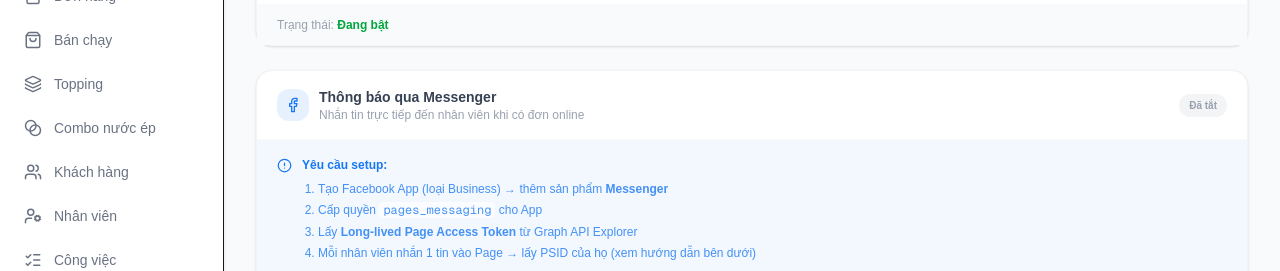
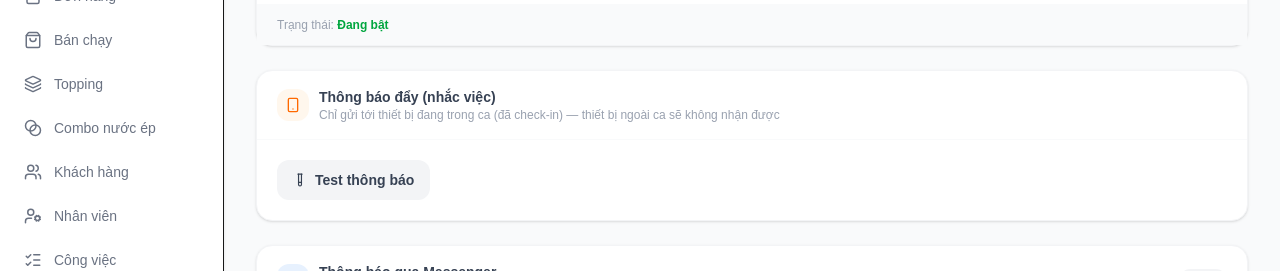
Before and after one commit to Pinlo754/hayla_caphe, a Next.js app: page /admin/settings in a window 1280 px wide. Shown: the part 208-479 px from the top of the page. Built offline with nearby package versions, Linux system fonts and the light colour scheme; no server answers; the database is empty; sample sign-in values are in the browser's storage; what @elevenlabs/react would draw is missing.

Commit message:
notification

```diff
--- a/src/app/admin/(protected)/settings/page.tsx
+++ b/src/app/admin/(protected)/settings/page.tsx
@@ -5,7 +5,7 @@ import { getPosSettings, updatePosSettings } from '@/app/lib/firebaseSettings';
 import { getFacebookConfig, saveFacebookConfig } from '@/app/lib/firebaseFacebookNotify';
 import {
   Download, Loader2, Check, Facebook, Bell, BellOff,
-  TestTube, Eye, EyeOff, Save, AlertCircle, Plus, X, UserCircle2,
+  TestTube, Eye, EyeOff, Save, AlertCircle, Plus, X, UserCircle2, Smartphone,
 } from 'lucide-react';
 
 export default function AdminSettingsPage() {
@@ -98,6 +98,32 @@ export default function AdminSettingsPage() {
     }
   };
 
+  // ── Push notification (FCM) test — chỉ gửi tới thiết bị đang trong ca ──
+  const [pushTesting, setPushTesting] = useState(false);
+  const [pushResult, setPushResult] = useState<{ ok: boolean; msg: string } | null>(null);
+
+  const handlePushTest = async () => {
+    setPushTesting(true);
+    setPushResult(null);
+    try {
+      const res = await fetch('/api/test-notification', { method: 'POST' });
+      const data = await res.json();
+      if (!res.ok) {
+        setPushResult({ ok: false, msg: data.error ?? 'Lỗi không xác định' });
+      } else if (data.reason === 'no active shifts') {
+        setPushResult({ ok: false, msg: 'Không có thiết bị nào đang trong ca (chưa check-in) để gửi.' });
+      } else if (data.reason === 'no FCM tokens for active shifts') {
+        setPushResult({ ok: false, msg: `${data.deviceCount} thiết bị đang trong ca nhưng chưa đăng ký nhận thông báo.` });
+      } else {
+        setPushResult({ ok: true, msg: `Đã gửi tới ${data.sent}/${data.total} thiết bị đang trong ca.` });
+      }
+    } catch (e) {
+      setPushResult({ ok: false, msg: e instanceof Error ? e.message : 'Lỗi kết nối' });
+    } finally {
+      setPushTesting(false);
+    }
+  };
+
   const handleFbTest = async () => {
     setTesting(true);
     setTestResult(null);
@@ -178,6 +204,36 @@ export default function AdminSettingsPage() {
               {posLoading ? '...' : autoDownload ? 'Đang bật' : 'Đã tắt'}
             </span>
           </p>
+        </div>
+      </div>
+
+      {/* ── Push notification (FCM) test section ───────────────────── */}
+      <div className="bg-white rounded-2xl border border-gray-100 shadow-sm divide-y divide-gray-50">
+        <div className="px-5 py-4 flex items-center gap-2.5">
+          <div className="w-8 h-8 bg-orange-50 rounded-xl flex items-center justify-center">
+            <Smartphone size={16} className="text-orange-500" />
+          </div>
+          <div>
+            <h2 className="text-sm font-bold text-gray-700">Thông báo đẩy (nhắc việc)</h2>
+            <p className="text-xs text-gray-400">Chỉ gửi tới thiết bị đang trong ca (đã check-in) — thiết bị ngoài ca sẽ không nhận được</p>
+          </div>
+        </div>
+        <div className="px-5 py-5 space-y-3">
+          <button
+            onClick={handlePushTest}
+            disabled={pushTesting}
+            className="flex items-center gap-2 bg-gray-100 hover:bg-gray-200 text-gray-700 text-sm font-bold px-4 py-2.5 rounded-xl transition disabled:opacity-60"
+          >
+            {pushTesting ? <Loader2 size={14} className="animate-spin" /> : <TestTube size={14} />}
+            Test thông báo
+          </button>
+
+          {pushResult && (
+            <div className={`text-xs font-medium px-3 py-2.5 rounded-xl flex items-start gap-2 ${pushResult.ok ? 'bg-green-50 text-green-700' : 'bg-amber-50 text-amber-700'}`}>
+              <span className="shrink-0 mt-px">{pushResult.ok ? '✓' : '⚠'}</span>
+              <span>{pushResult.msg}</span>
+            </div>
+          )}
         </div>
       </div>
 
--- /dev/null
+++ b/src/app/api/test-notification/route.ts
@@ -0,0 +1,77 @@
+import { NextResponse } from 'next/server';
+import { getAdminDb, getAdminMessaging } from '@/app/lib/firebaseAdminApp';
+
+export async function POST() {
+  try {
+    const db    = getAdminDb();
+    const today = new Date().toISOString().slice(0, 10);
+
+    // 1. Only devices currently checked in (active shift today) — devices
+    //    that are off duty must NOT receive this.
+    const shiftsSnap = await db
+      .collection('shifts')
+      .where('date', '==', today)
+      .where('active', '==', true)
+      .get();
+
+    if (shiftsSnap.empty) {
+      return NextResponse.json({ sent: 0, total: 0, reason: 'no active shifts' });
+    }
+
+    const deviceIds = [...new Set(shiftsSnap.docs.map((d) => d.data().deviceId as string))];
+
+    // 2. Look up FCM tokens for those devices only (chunks of 30 for Firestore 'in')
+    const tokens: string[] = [];
+    for (let i = 0; i < deviceIds.length; i += 30) {
+      const chunk = deviceIds.slice(i, i + 30);
+      const tokSnap = await db
+        .collection('fcmTokens')
+        .where('deviceId', 'in', chunk)
+        .get();
+      tokSnap.docs.forEach((d) => {
+        const t = (d.data() as { token?: string }).token;
+        if (t) tokens.push(t);
+      });
+    }
+
+    if (tokens.length === 0) {
+      return NextResponse.json({
+        sent: 0,
+        total: 0,
+        deviceCount: deviceIds.length,
+        reason: 'no FCM tokens for active shifts',
+      });
+    }
+
+    // 3. Send test push to those devices only
+    const messaging = getAdminMessaging();
+    const response = await messaging.sendEachForMulticast({
+      tokens,
+      notification: {
+        title: '🔔 Test thông báo',
+        body:  'Đây là thông báo thử — nếu bạn nhận được nghĩa là thiết bị đang trong ca hoạt động bình thường.',
+      },
+      data: { type: 'test' },
+      webpush: {
+        notification: {
+          icon: '/icon-192.png',
+          badge: '/icon-192.png',
+          requireInteraction: false,
+        },
+      },
+    });
+
+    return NextResponse.json({
+      sent:        response.successCount,
+      failed:      response.failureCount,
+      total:       tokens.length,
+      deviceCount: deviceIds.length,
+    });
+  } catch (err) {
+    console.error('[test-notification]', err);
+    return NextResponse.json(
+      { error: err instanceof Error ? err.message : 'Unknown error' },
+      { status: 500 }
+    );
+  }
+}
```
